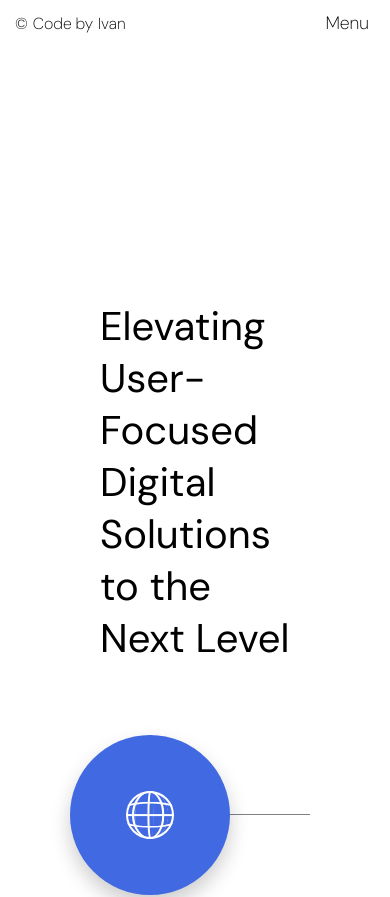
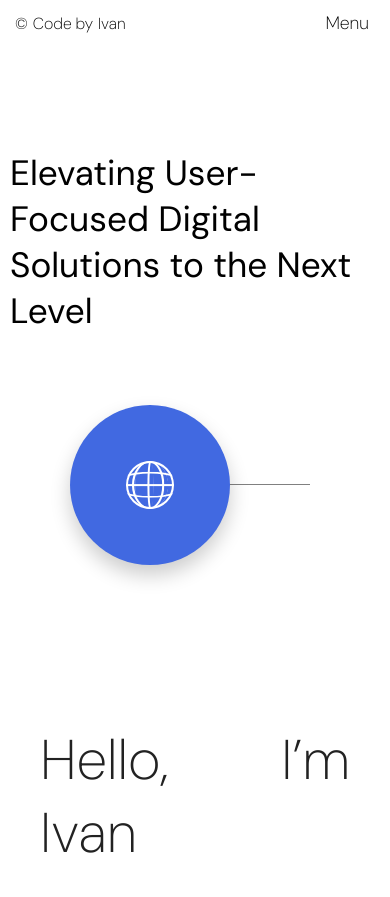
Before and after one commit to FreezyXV/Ivan-Petrov-Portfolio, a Next.js app: page /about in a window 390 px wide. Shown: the top 897 px of the page. Built offline with nearby package versions, Linux system fonts and the light colour scheme.

Commit message:
Rectifying scss of WorksSection.jsx

```diff
--- a/src/components/About/AboutHeader.module.scss
+++ b/src/components/About/AboutHeader.module.scss
@@ -320,3 +320,57 @@
     font-family: "DM Sans", sans-serif;
     font-weight: 400;
   }
+
+  @media (max-width: 1200px) {
+    .aboutHeader {
+      width: 100%;
+      background-color: #fff;
+      margin-top: 300px;
+    }
+
+    .aboutTitle {
+      font-size: clamp(2.5rem, 6vw, 7rem);
+      margin: 150px 0;
+      padding-left: clamp(2.5em, 8vw, 8em);
+      padding-right: clamp(2.5em, 8vw, 8em);
+      color: black;
+      font-family: "DM Sans", sans-serif;
+      font-weight: 400;
+    }
+  }
+
+  @media (max-width: 768px) {
+    .aboutHeader {
+      width: 100%;
+      background-color: #fff;
+      margin-top: 300px;
+    }
+
+    .aboutTitle {
+      font-size: clamp(2.5rem, 6vw, 7rem);
+      margin: 150px 0;
+      padding-left: clamp(2.5em, 8vw, 8em);
+      padding-right: clamp(2.5em, 8vw, 8em);
+      color: black;
+      font-family: "DM Sans", sans-serif;
+      font-weight: 400;
+    }
+  }
+
+  @media (max-width: 480px) {
+    .aboutHeader {
+      width: 100%;
+      background-color: #fff;
+      margin-top: 50px !important;
+    }
+
+    .aboutTitle {
+      font-size: clamp(2.2rem, 5vw, 6rem);
+      margin: 150px 0;
+      padding-left: 10px;
+      padding-right: 10px;
+      color: black;
+      font-family: "DM Sans", sans-serif;
+      font-weight: 400;
+    }
+  }
--- a/src/components/Works/WorksSection.module.scss
+++ b/src/components/Works/WorksSection.module.scss
@@ -393,6 +393,8 @@
 @media (max-width: 480px) {
   .mainWorks {
     z-index: 9;
+    padding-left: 0px !important;
+    padding-right: 0px !important;
   }
   .myProjects {
     margin-top: 50px !important;
@@ -427,7 +429,7 @@
     }
   }
   .toggleButtons {
-    display: none;
+    display: none !important;
   }
 
   .projectAndButton {
```
